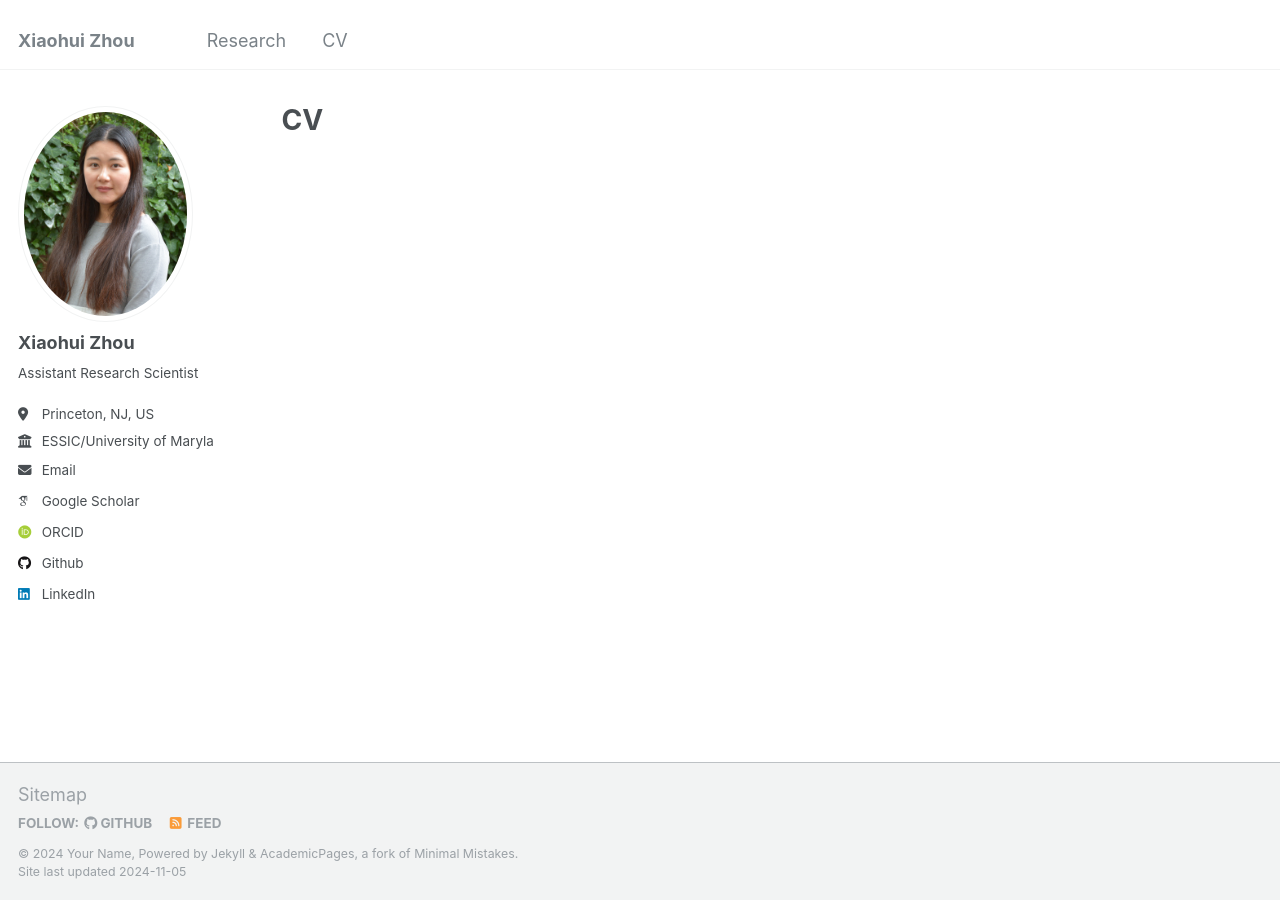
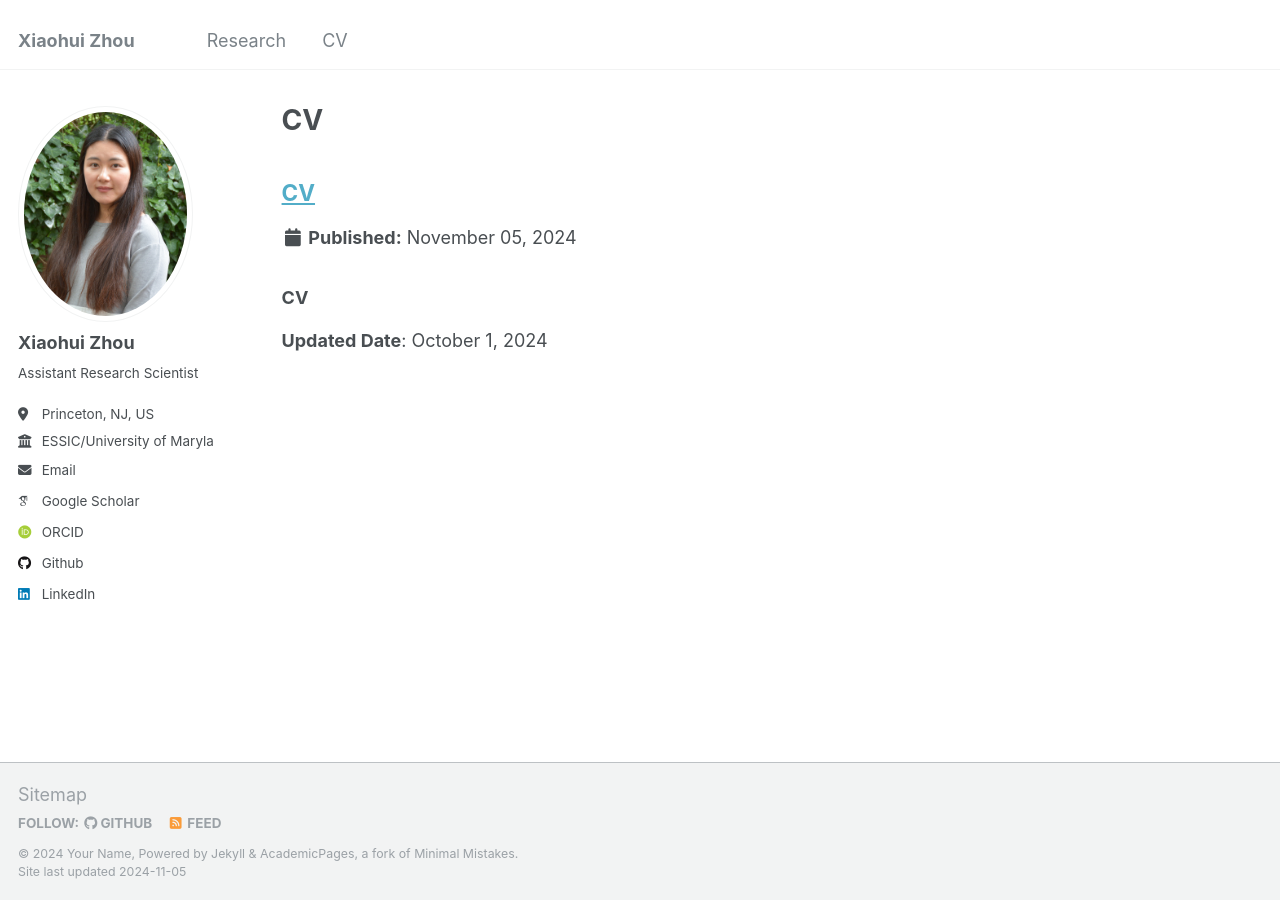
Before and after one commit to xiaohuizhou123/xiaohuizhou123.github.io, a Jekyll site: the page built from _pages/cv.html, in a window 1280 px wide. Built offline with Jekyll 4.4.1, drawn with Linux system fonts in a browser that asks for light colours; some web fonts are replaced.

Commit message:
Update CV.md

```diff
--- a/_cv/CV.md
+++ b/_cv/CV.md
@@ -1,3 +1,10 @@
+---
+layout: default
+title: "CV"
+updated: "October 1, 2024"
+---
+
 ### CV
 **Updated Date**: October 1, 2024
+
 - [Download PDF](/files/XiaohuiZhouCV.pdf)
```
